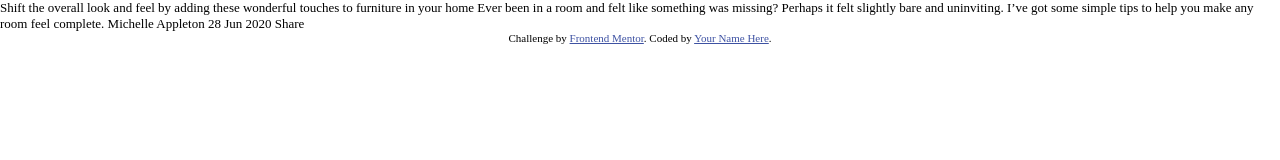
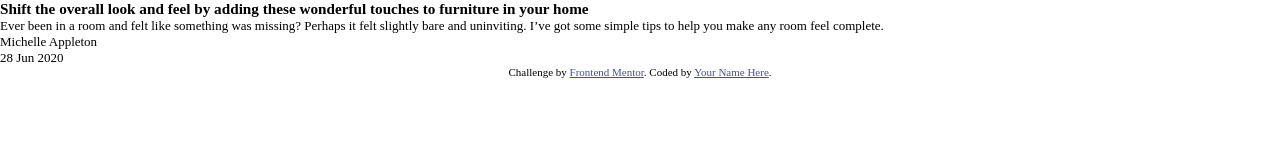
Before and after one commit to aliraza5490/article-preview-component-master, a plain HTML site: page index.html in a window 1280 px wide. Drawn offline with Linux system fonts and the light colour scheme.

Commit message:
Add initial html structure

```diff
--- a/index.html
+++ b/index.html
@@ -31,11 +31,36 @@
 		</style>
 	</head>
 	<body>
-		Shift the overall look and feel by adding these wonderful touches to
-		furniture in your home Ever been in a room and felt like something was
-		missing? Perhaps it felt slightly bare and uninviting. I’ve got some
-		simple tips to help you make any room feel complete. Michelle Appleton
-		28 Jun 2020 Share
+		<div class="article-preview">
+			<div class="article-img">
+				<!-- Article image will go here -->
+			</div>
+			<div class="second-part">
+				<div class="article-description">
+					<h3>
+						Shift the overall look and feel by adding these
+						wonderful touches to furniture in your home
+					</h3>
+					<p>
+						Ever been in a room and felt like something was missing?
+						Perhaps it felt slightly bare and uninviting. I’ve got
+						some simple tips to help you make any room feel
+						complete.
+					</p>
+				</div>
+				<div class="article-info">
+					<div class="article-info-author">
+						<div class="article-info-author-img">
+							<!-- Article author image will go here -->
+						</div>
+						<div class="article-info-description">
+							<p>Michelle Appleton</p>
+							<p>28 Jun 2020</p>
+						</div>
+					</div>
+				</div>
+			</div>
+		</div>
 
 		<div class="attribution">
 			Challenge by
```
